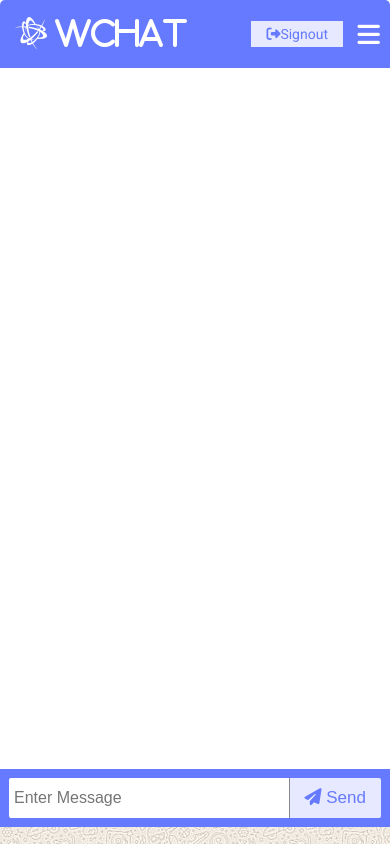
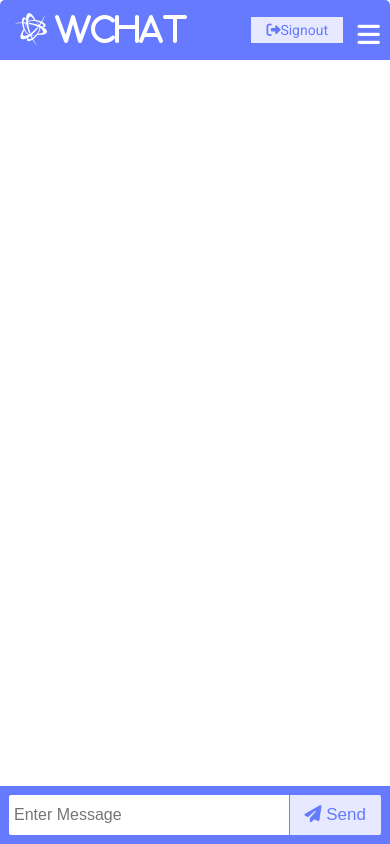
Before and after one commit to MohGumaa/Message-chat-app, a Flask app: page / in a window 390 px wide. Run offline with Flask 2, Linux system fonts and the light colour scheme; some libraries are stand-ins or nearby versions.

Commit message:
Fix responsive phone css

```diff
--- a/static/socketio.js
+++ b/static/socketio.js
@@ -14,6 +14,7 @@ document.addEventListener("DOMContentLoaded", () => {
   // Listen to button click on small screen to toggle class "show"
   document.querySelector(".menu-btn").addEventListener("click", () => {
     document.querySelector(".chat-sidebar").classList.toggle("show");
+    console.log('cilck')
   });
 
 
--- a/static/style.css
+++ b/static/style.css
@@ -76,6 +76,7 @@ a:hover {
   max-width: 1100px;
   background-color: #fff;
   margin: 30px auto;
+  height: 580px;
   overflow: hidden;
 }
 
@@ -87,6 +88,7 @@ a:hover {
   border-top-left-radius: 5px;
   border-top-right-radius: 5px;
   padding: 15px;
+  height: 60px;
 }
 
 .chat-header h1 {
@@ -96,13 +98,15 @@ a:hover {
 .chat-main {
   display: grid;
   grid-template-columns: 1fr 3fr;
-  min-height: 70vh;
-  max-height: 70vh;
+  min-height: 460px;
+  max-height: 470px;
+  overflow: hidden;
 }
 
 .chat-sidebar {
   background-color: var(--dark-color-b);
   padding: 20px 20px 60px;
+  height: 462px;
   overflow-y: scroll;
 }
 
@@ -152,7 +156,7 @@ a:hover {
 #chat-messages {
   color: #000;
   padding: 10px;
-  max-height: 430px;
+  max-height: 460px;
   overflow-y: scroll;
 }
 
@@ -280,6 +284,7 @@ select {
 
   .chat-container {
     margin: 0;
+    height: 100vh;
   }
 
   .chat-header a.btn {
@@ -289,20 +294,18 @@ select {
 
   .chat-main {
     display: block;
-    min-height: 83vh;
-    max-height: 83vh;
-    height: 100%;
+    overflow: visible;
   }
 
   .chat-sidebar {
-    display: none;
+    display: block;
     position: absolute;
     top: 0;
     left: 0;
     width: 60%;
     height: 97%;
     border-right: 1px solid #666;
-    transform: translateX(-500px);
+    transform: translateX(-450px);
     transition: transform 0.5s ease-in-out;
     z-index: 1;
     opacity: 0.95;
@@ -317,7 +320,8 @@ select {
   }
 
   #chat-messages {
-    max-height: 605px;
+    min-height: 80vh;
+    max-height: 80vh;
   }
 
   .chat-main #chat-messages div {
@@ -327,4 +331,10 @@ select {
   .join-container {
     max-width: 350px;
   }
+
+  .chat-form-container {
+    position: absolute;
+    bottom: 0;
+    width: 100vw;
+  }
 }
```
